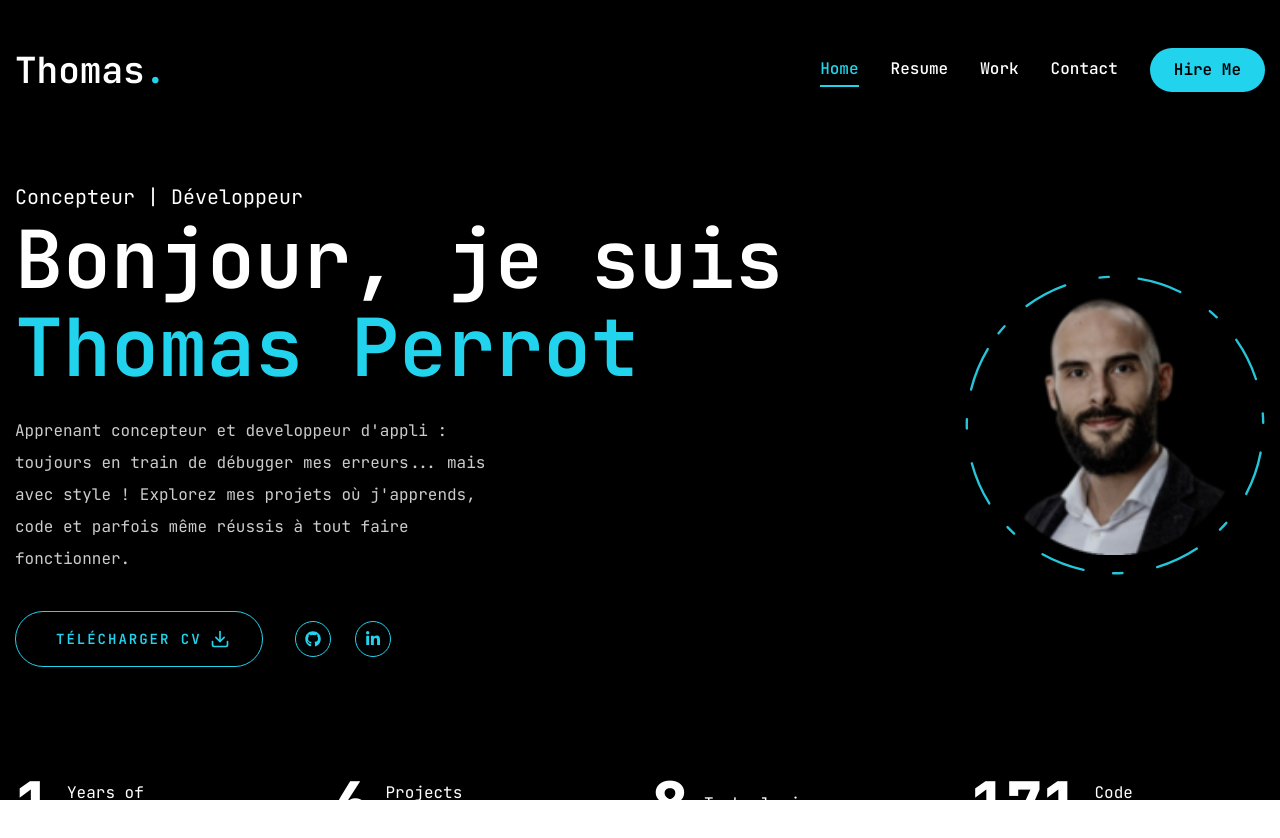
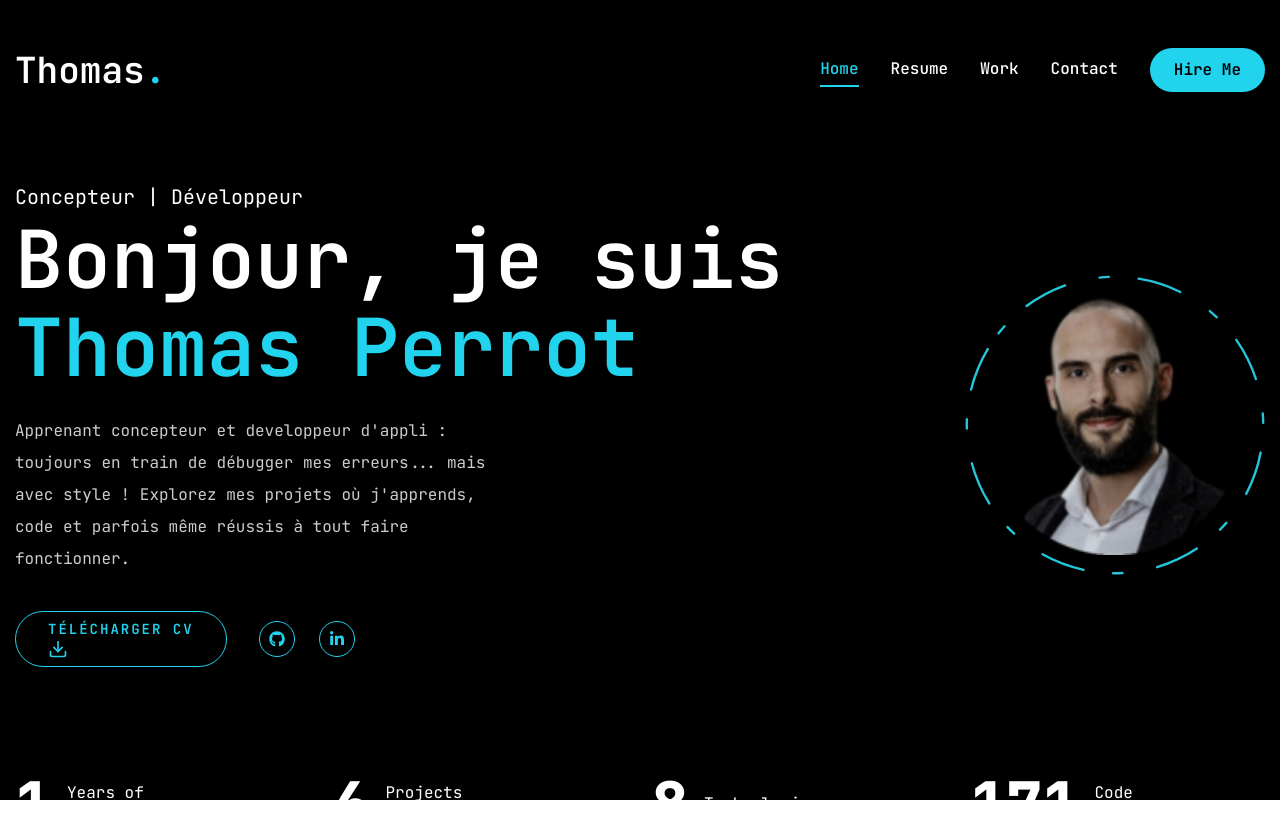
Before and after one commit to Tommyisready/Portfolio, a Next.js app: page / in a window 1280 px wide. Shown: the top 838 px of the page. Built offline with nearby package versions, Linux system fonts and the light colour scheme.

Commit message:
cette fois ça marche

```diff
--- a/app/page.jsx
+++ b/app/page.jsx
@@ -25,9 +25,10 @@ const Home = () => {
             {/* button and social */}
             <div className="flex flex-col xl:flex-row items-center gap-8">
               <Button variant="outline" size="lg" className="uppercase flex items-center gap-2">
-                <a href="public/cv-thomas-perrot.pdf" download></a>
-                <span>Télécharger CV</span>
-                <FiDownload className="text-xl" />
+                <a href="public/cv-thomas-perrot.pdf" download>
+                  <span>Télécharger CV</span>
+                  <FiDownload className="text-xl" />
+                </a>
               </Button>
               <div className="mb-8 xl:mb-0">
                 <Social
```
